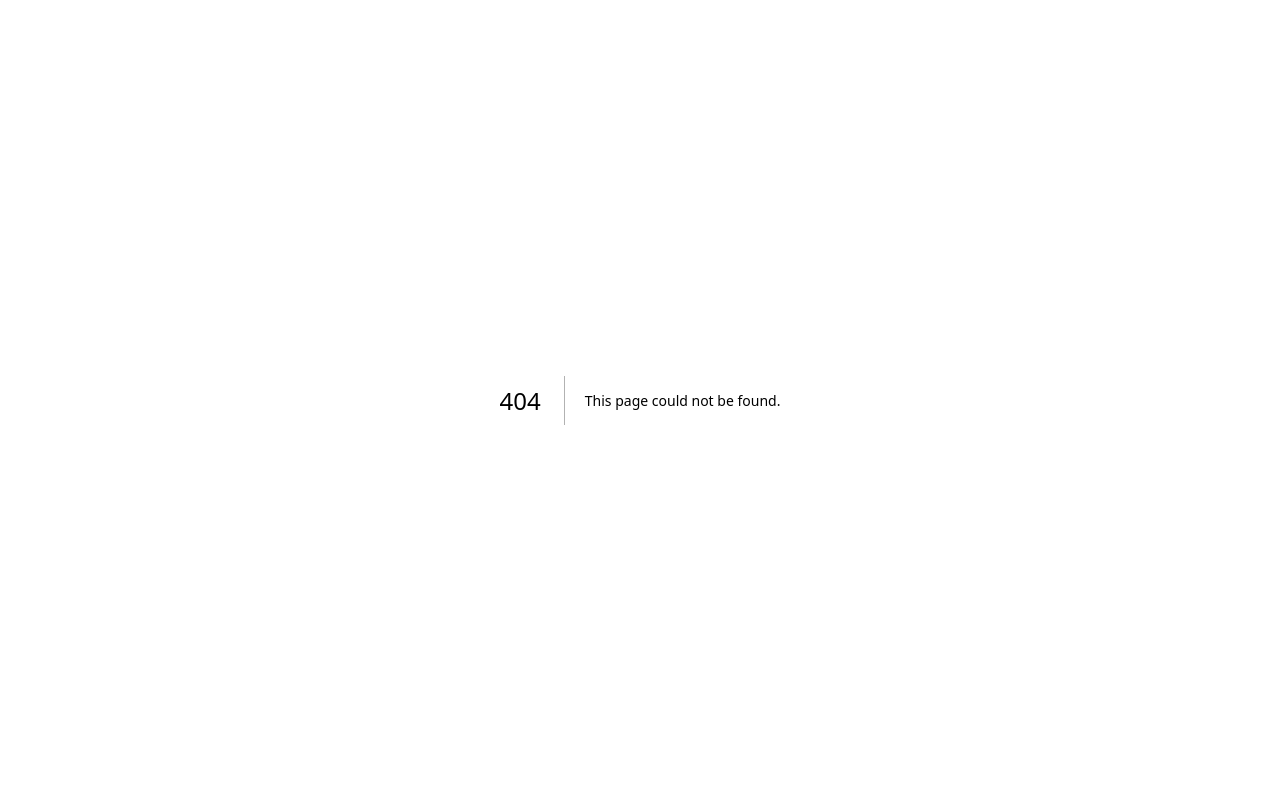
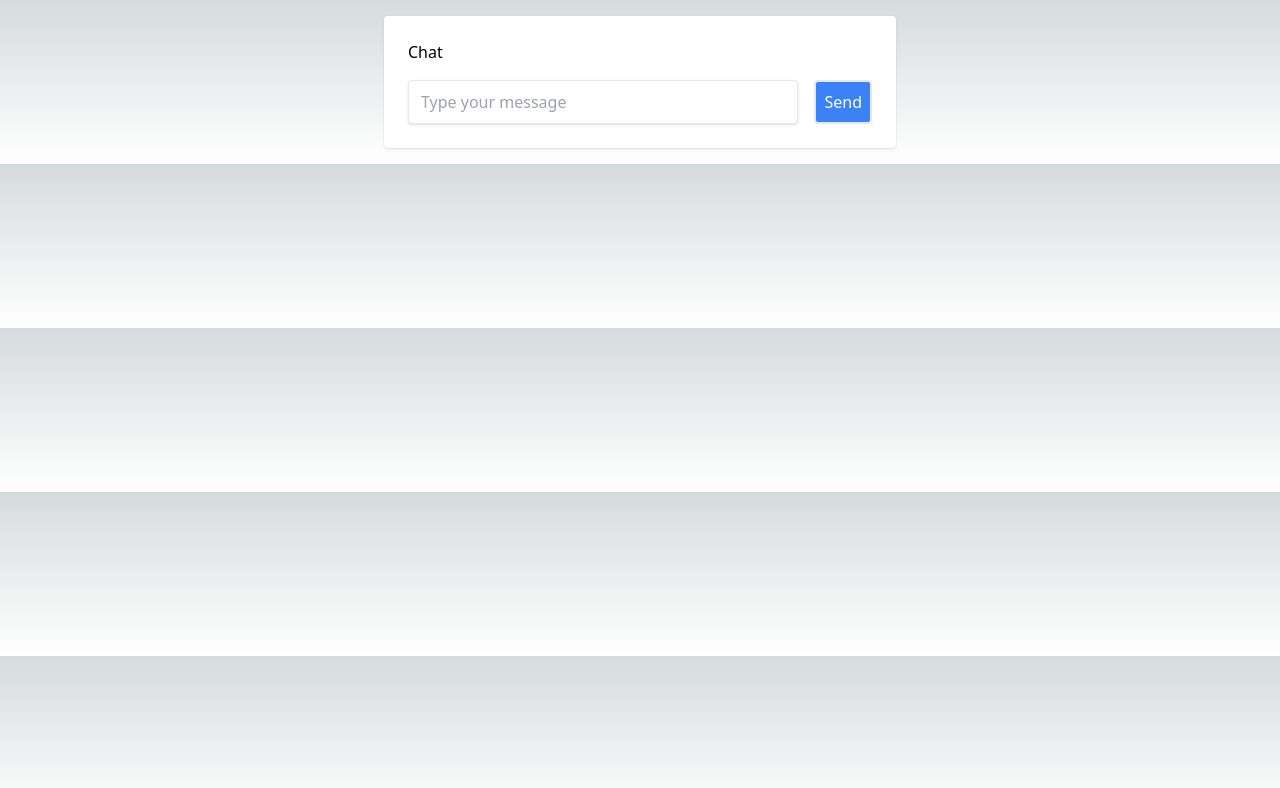
Before and after one commit to ComBba/kmed-tours-chat-service, a Next.js app: page /streamChat in a window 1280 px wide. Before the commit this address had no page. Shown: the top 788 px of the page. Built offline with nearby package versions, Linux system fonts and the light colour scheme.

Commit message:
stream Chat using Openai

```diff
--- a/next.config.js
+++ b/next.config.js
@@ -1,6 +1,6 @@
 /** @type {import('next').NextConfig} */
 const nextConfig = {
-  reactStrictMode: true,
+  reactStrictMode: false,
   images: {
     domains: ['api.visitkorea.or.kr', 'tong.visitkorea.or.kr'],
   },
--- a/package.json
+++ b/package.json
@@ -24,6 +24,7 @@
     "react": "^18.2.0",
     "react-dom": "^18.2.0",
     "readline": "^1.3.0",
+    "streamed-chatgpt-api": "^1.0.7",
     "tailwindcss": "^3.3.3"
   }
 }
--- /dev/null
+++ b/pages/api/streamChat.js
@@ -0,0 +1,67 @@
+import { fetchStreamedChatContent } from 'streamed-chatgpt-api';
+
+// Create an object to store chat history
+const chatHistory = {};
+const historyLength = 5; // Change this value to set the desired chat history length
+
+export default function handler(req, res) {
+    if (req.method === 'POST') {
+        const apiKey = process.env.OPENAI_API_KEY;
+        const { message, username } = req.body;
+
+        // Check if username is provided
+        if (!username) {
+            return res.status(400).send('A username is required.');
+        }
+
+        // Initialize chat history for the user if it doesn't exist
+        if (!chatHistory[username]) {
+            chatHistory[username] = [];
+        }
+
+        // Update chat history with the user's message
+        chatHistory[username].push({ role: 'user', content: message });
+
+        // Prepare the message input with the user's chat history
+        // just giving an empty string as system role to keep chat ouput short
+        const messageInput = [
+            {
+                role: 'system',
+                content: '',
+            },
+        ];
+
+        const recentHistory = chatHistory[username].slice(-historyLength);
+        recentHistory.forEach(msg => {
+            messageInput.push(msg);
+        });
+
+        res.setHeader('Content-Type', 'text/html; charset=UTF-8');
+        res.setHeader('Transfer-Encoding', 'chunked');
+
+        let completeResponse = '';
+
+        console.log(messageInput)
+        fetchStreamedChatContent({
+            apiKey,
+            messageInput,
+            model: 'gpt-4-0613',
+            maxTokens: 1000,
+            temperature: 0.8,
+        }, (content) => {
+            res.write(content);
+            completeResponse += content;
+        }, () => {
+            res.end();
+            chatHistory[username].push({ role: 'assistant', content: completeResponse });
+        },
+            () => {
+                res.write("I'm sorry, there was an error processing your request.");
+                res.end();
+            });
+    } else {
+        // Handle any other HTTP method
+        res.setHeader('Allow', ['POST'])
+        res.status(405).end(`Method ${req.method} Not Allowed`)
+    }
+}
--- /dev/null
+++ b/pages/streamChat.js
@@ -0,0 +1,60 @@
+import { useState } from 'react';
+
+export default function Home() {
+  const [messages, setMessages] = useState([]);
+  const [message, setMessage] = useState("");
+  const userName = Math.floor(Math.random() * 1000000);
+
+  async function handleSubmit(e) {
+    e.preventDefault();
+    const sessionUsername = `User ${userName}`;
+    const res = await fetch('/api/streamChat', {
+      method: 'POST',
+      headers: { 'Content-Type': 'application/json' },
+      body: JSON.stringify({ username: sessionUsername, message })
+    });
+
+    const textDecoder = new TextDecoder('utf-8');
+    const reader = res.body.getReader();
+    let assistantResponse = '';
+    while (true) {
+      const { value, done } = await reader.read();
+      if (done) break;
+
+      assistantResponse += textDecoder.decode(value, { stream: !done });
+      setMessages([...messages, { role: 'assistant', content: assistantResponse }])
+    }
+    setMessage('');
+  }
+
+  function handleChange(e) {
+    setMessage(e.target.value);
+  }
+
+  return (
+    <div className="container mx-auto px-4 h-full flex items-center justify-center">
+      <div className="bg-white rounded shadow p-6 m-4 w-full lg:w-3/4 lg:max-w-lg">
+        <div className="mb-4">
+          <h1 className="text-black text-bold">Chat</h1>
+          {messages.map((msg, index) => (
+            <div key={index} className="flex mb-4">
+              <div className={`w-full text-black ${msg.role === 'user' ? 'text-right' : ''}`}>
+                <div className={`inline-block rounded px-4 py-2 ${msg.role === 'user' ? 'bg-blue-500 text-white' : 'bg-grey-lightest'}`}>
+                  {msg.content}
+                </div>
+              </div>
+            </div>
+          ))}
+        </div>
+        <div>
+          <form onSubmit={handleSubmit}>
+            <div className="flex">
+              <input className="shadow appearance-none border rounded w-full py-2 px-3 mr-4 text-black" placeholder="Type your message" value={message} onChange={handleChange} />
+              <button className="flex-no-shrink p-2 border-2 rounded text-white bg-blue-500 border-blue-light hover:text-white hover:bg-blue-700">Send</button>
+            </div>
+          </form>
+        </div>
+      </div>
+    </div>
+  )
+}
--- a/tailwind.config.js
+++ b/tailwind.config.js
@@ -1,5 +1,6 @@
 /** @type {import('tailwindcss').Config} */
 module.exports = {
+  darkMode: 'class',
   content: [
     './pages/**/*.{js,ts,jsx,tsx,mdx}',
     './components/**/*.{js,ts,jsx,tsx,mdx}',
```
Also changed, not shown: 1 other file (tests, documents, lock files or other folders).
